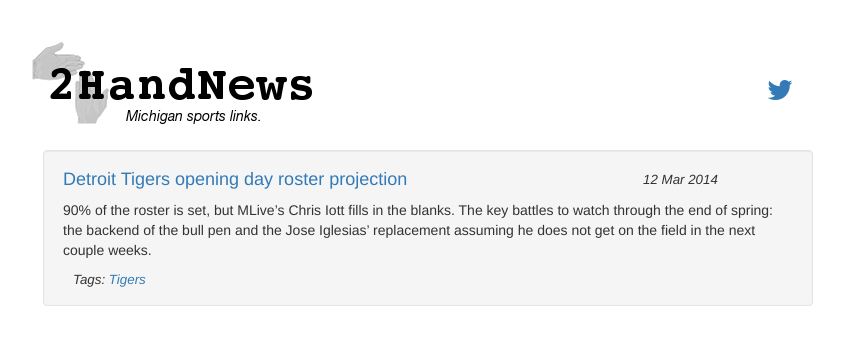
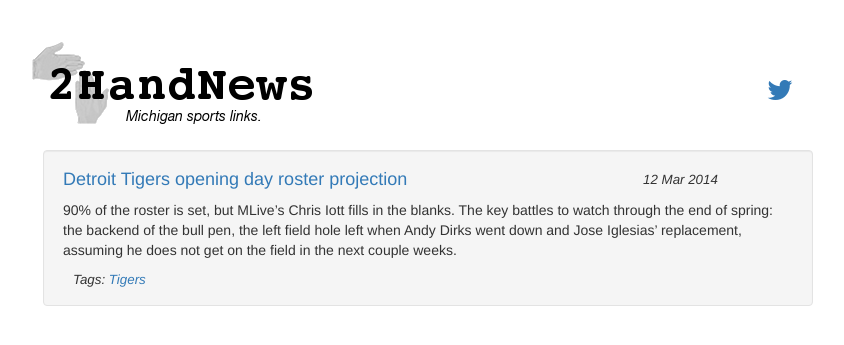
Before and after one commit to aftco/aftco.github.io, a Jekyll site: the page built from _posts/2014-03-12-07-59-detroit-tigers-opening-day-roster-projection.md, in a window 1280 px wide. Shown: the top 345 px of the page, without its empty margins (212-1056 px from the left). Built offline with Jekyll 4.4.1, drawn with Linux system fonts in a browser that asks for light colours; nearby versions of some CDN libraries; Markdown is read by kramdown in place of the engine named in the settings.

Commit message:
Update 2014-03-12-07-59-detroit-tigers-opening-day-roster-projection.md

```diff
--- a/_posts/2014-03-12-07-59-detroit-tigers-opening-day-roster-projection.md
+++ b/_posts/2014-03-12-07-59-detroit-tigers-opening-day-roster-projection.md
@@ -5,4 +5,4 @@
 link: http://www.mlive.com/tigers/index.ssf/2014/03/detroit_tigers_roster_projecti_1.html
 ---
 
-90% of the roster is set, but MLive's Chris Iott fills in the blanks.  The key battles to watch through the end of spring: the backend of the bull pen and the Jose Iglesias' replacement assuming he does not get on the field in the next couple weeks.
+90% of the roster is set, but MLive's Chris Iott fills in the blanks.  The key battles to watch through the end of spring: the backend of the bull pen, the left field hole left when Andy Dirks went down and Jose Iglesias' replacement, assuming he does not get on the field in the next couple weeks.
```
